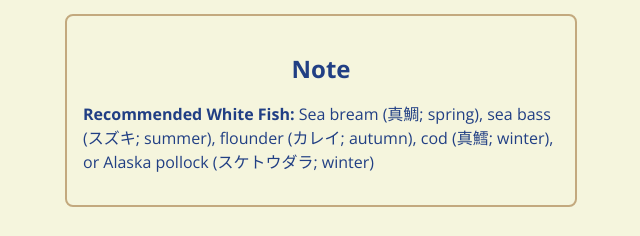
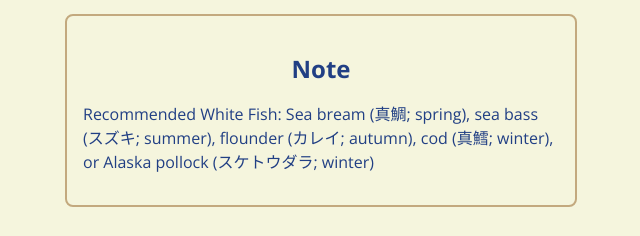
Before and after one commit to bghngao/recipe-book, a Jekyll site: the page built from _recipes/chinese-fish-cakes.md, in a window 1280 px wide and 900 px high, scrolled down 851 px. Shown: the part 661-897 px from the top of the window, without its empty margins (319-959 px from the left). Built offline with Jekyll 4.4.1, drawn with Linux system fonts in a browser that asks for light colours.

```diff
--- a/_recipes/chinese-fish-cakes.md
+++ b/_recipes/chinese-fish-cakes.md
@@ -129,7 +129,7 @@ ingredients_ja:
 
   <div class="container">
     <h2 class="title-instruction">Note</h2>
-    <p><strong>Recommended White Fish:</strong> Sea bream (真鯛; spring), sea bass (スズキ; summer), flounder (カレイ; autumn), cod (真鱈; winter), or Alaska pollock (スケトウダラ; winter)</p>
+    <p>Recommended White Fish: Sea bream (真鯛; spring), sea bass (スズキ; summer), flounder (カレイ; autumn), cod (真鱈; winter), or Alaska pollock (スケトウダラ; winter)</p>
   </div>
 </div>
 
@@ -225,6 +225,6 @@ ingredients_ja:
 
   <div class="container">
     <h2 class="title-instruction">メモ</h2>
-    <p><strong>おすすめの白身魚：</strong>真鯛（春）、スズキ（夏）、カレイ（秋）、真鱈（冬）、スケトウダラ（冬）</p>
+    <p>おすすめの白身魚：真鯛（春）、スズキ（夏）、カレイ（秋）、真鱈（冬）、スケトウダラ（冬）</p>
   </div>
 </div>
```
